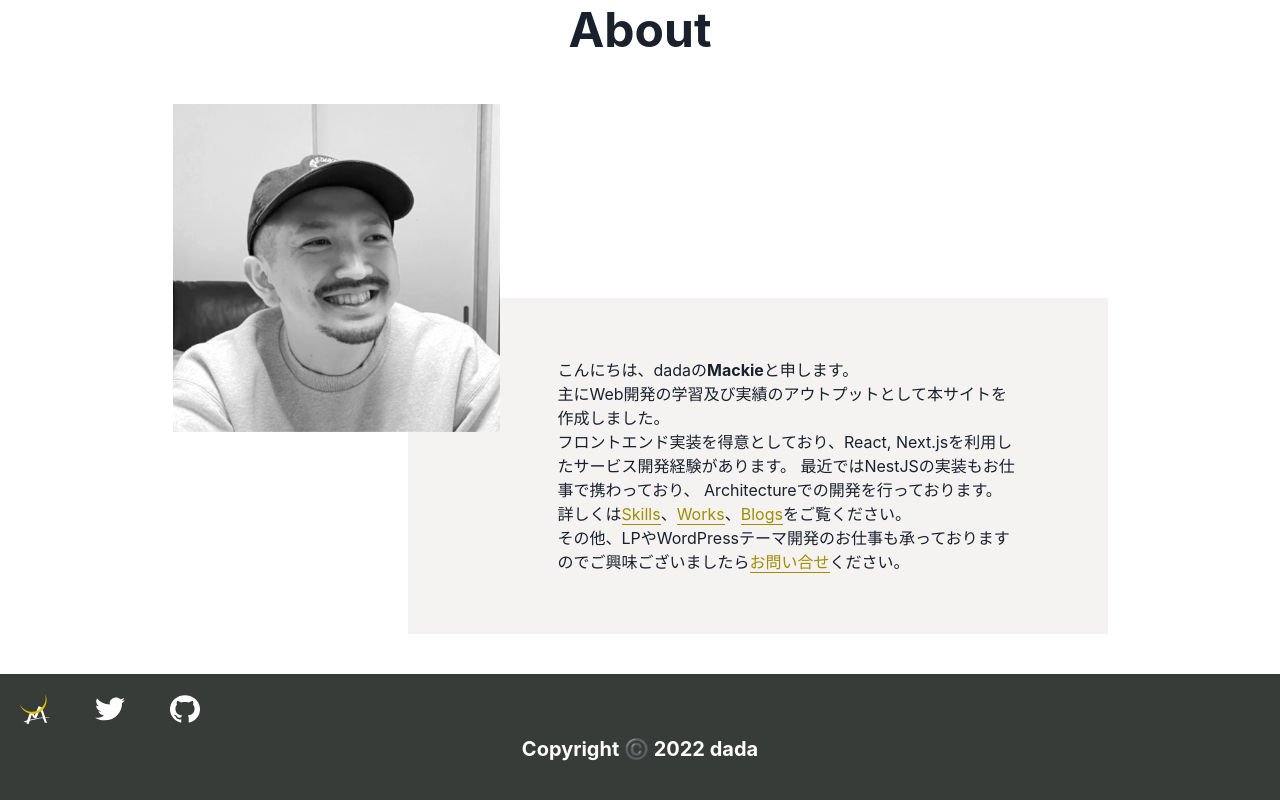
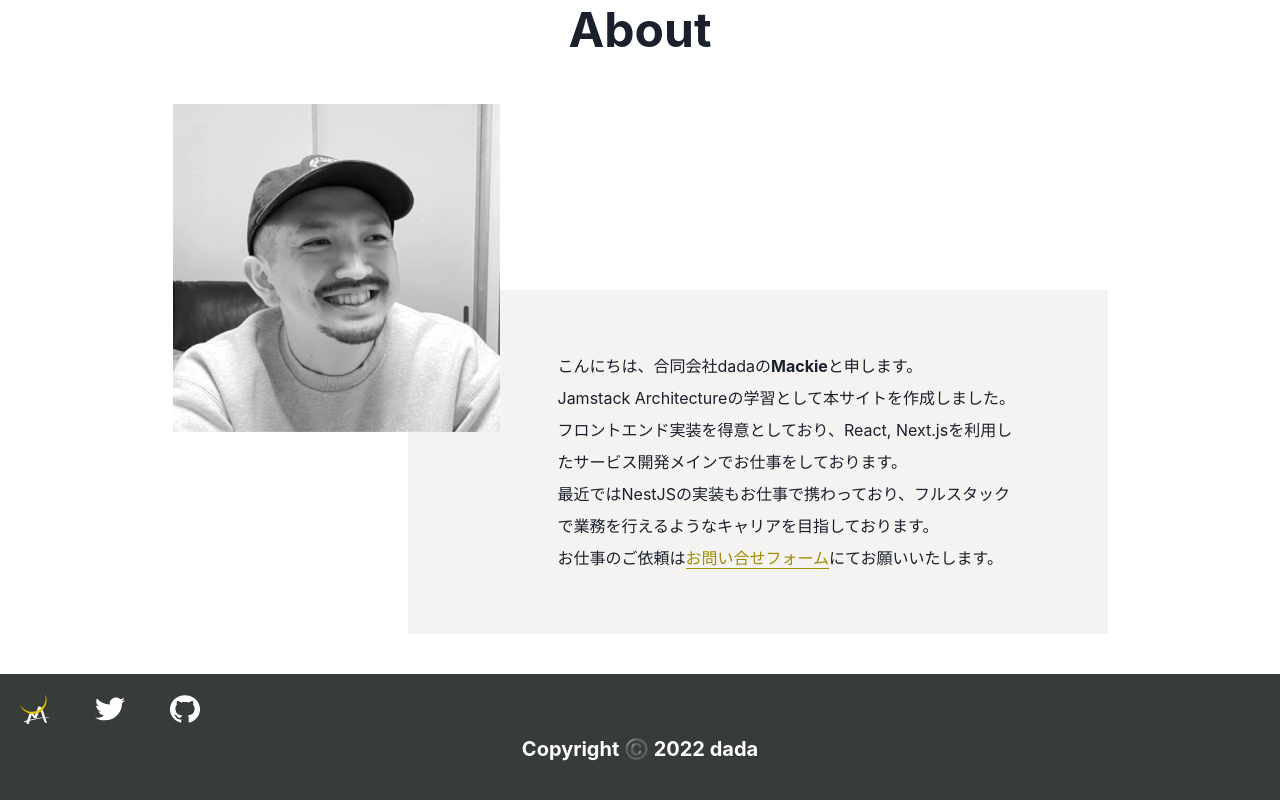
Before and after one commit to Mackie-S/portfolio, a Next.js app: page / in a window 1280 px wide. Shown: the part 834-1634 px from the top of the page. Built offline with nearby package versions, Linux system fonts and the light colour scheme.

Commit message:
fix: About Content

```diff
--- a/src/components/orgs/About.tsx
+++ b/src/components/orgs/About.tsx
@@ -51,38 +51,24 @@ export const About = () => {
           maxW="700px"
           w={["100%", "100%", "75%"]}
         >
-          <Text>
-            こんにちは、dadaの
+          <Text lineHeight={2}>
+            こんにちは、合同会社dadaの
             <Text as="span" fontWeight="bold">
               Mackie
             </Text>
             と申します。
             <br />
-            主にWeb開発の学習及び実績のアウトプットとして本サイトを作成しました。
+            Jamstack Architectureの学習として本サイトを作成しました。
             <br />
-            フロントエンド実装を得意としており、React, Next.jsを利用したサービス開発経験があります。
-            最近ではNestJSの実装もお仕事で携わっており、
-            Architectureでの開発を行っております。
+            フロントエンド実装を得意としており、React, Next.jsを利用したサービス開発メインでお仕事をしております。
             <br />
-            詳しくは
-            <Link href="/skills">
-              <TextGold>Skills</TextGold>
+            最近ではNestJSの実装もお仕事で携わっており、フルスタックで業務を行えるようなキャリアを目指しております。
+            <br />
+            お仕事のご依頼は
+            <Link href="/contact">
+              <TextGold>お問い合せフォーム</TextGold>
             </Link>
-            、
-            <Link href="/works">
-              <TextGold>Works</TextGold>
-            </Link>
-            、
-            <Link href="/blogs">
-              <TextGold>Blogs</TextGold>
-            </Link>
-            をご覧ください。
-            <br />
-            その他、LPやWordPressテーマ開発のお仕事も承っておりますのでご興味ございましたら
-            <Link href="/contact">
-              <TextGold>お問い合せ</TextGold>
-            </Link>
-            ください。
+            にてお願いいたします。
           </Text>
         </Box>
       </Box>
```
